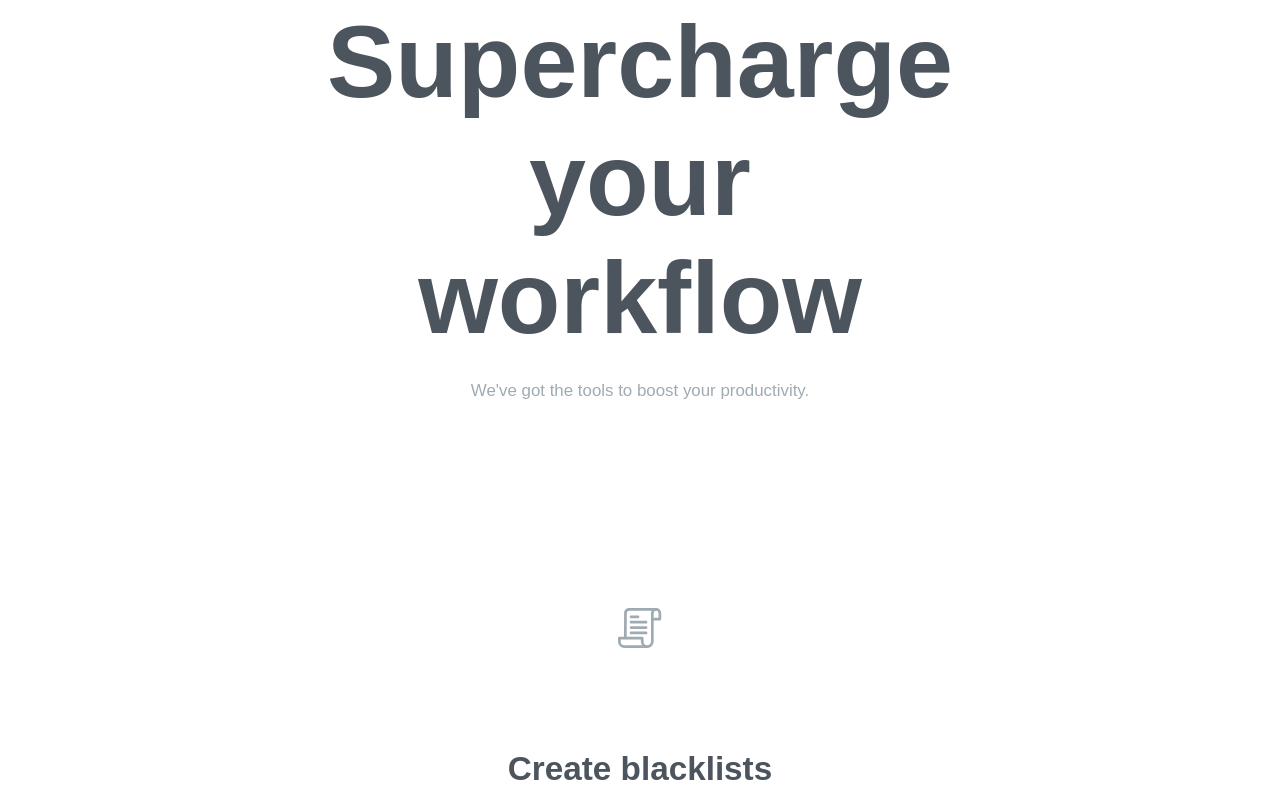
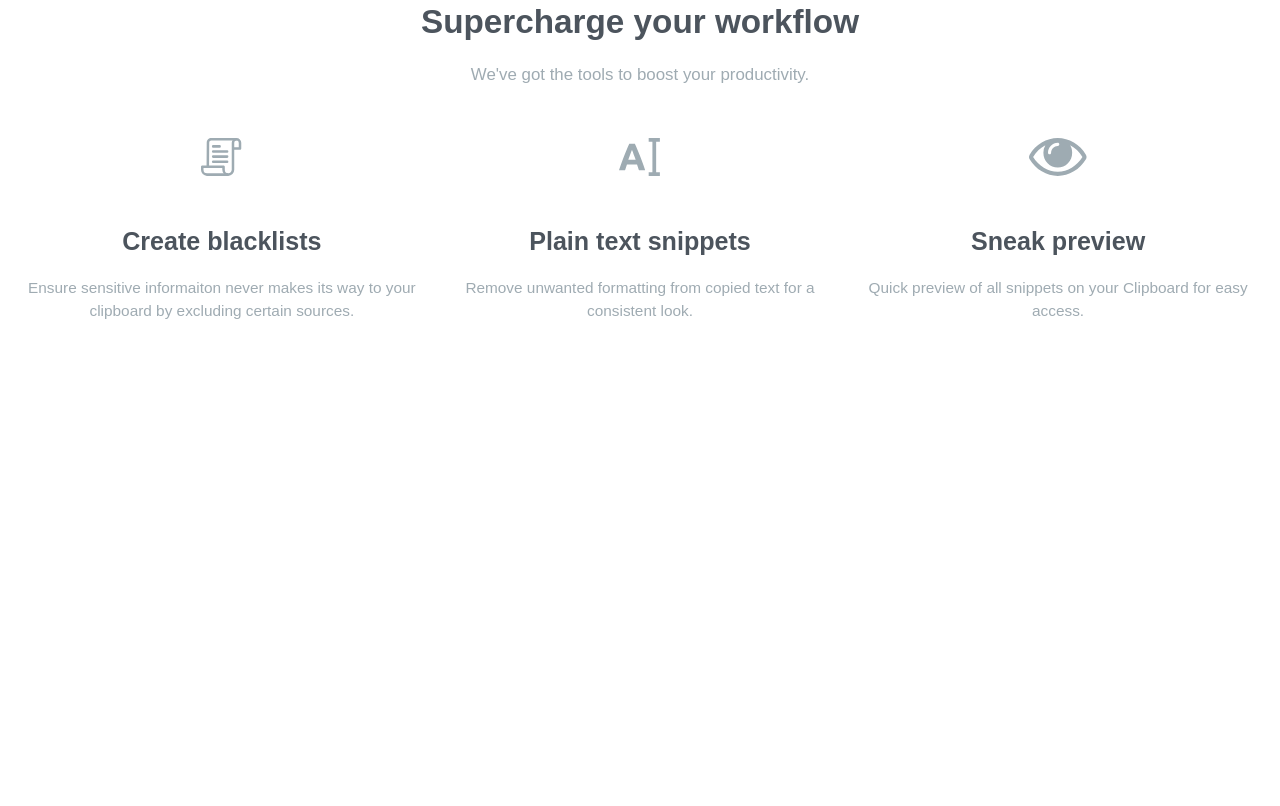
Before and after one commit to SpacemanOG/fmentor-Clipboard-landing-page, a plain HTML site: page index.html in a window 1280 px wide. Shown: the part 2332-3138 px from the top of the page. Drawn offline with Linux system fonts and the light colour scheme; a web font is replaced by a local one.

Commit message:
finished superchargeYourWorkflow

```diff
--- a/index.html
+++ b/index.html
@@ -36,12 +36,12 @@
         <h2 class="sidePadding">Keep track of your snippets</h1>
         <p class="sidePadding">Clipboard instantly stores any item you copy in the cloud, meaning you can access our snippets immediately on all your devices. Our Mac and iOS apps will help you organize everything.</p>
 
-        <div class="functionality">
-            <div class="functionalityImage">
+        <div class="features">
+            <div class="featuresImage">
                 <img src="./images/image-computer.png" alt="Photo of a computer">
             </div>
 
-            <div class="functionalityList">
+            <div class="featuresList">
                 <h3>Quick Search</h2>
                 <p>Easily search your snippets by content, category, web address, application, and more.</p>
 
@@ -60,18 +60,28 @@
         <img src="./images/image-devices.png" alt="Image of devices">
     </section>
 
-    <section class="superchargeYourWorkflow sidePadding">
-        <h1>Supercharge your workflow</h1>
-        <p>We've got the tools to boost your productivity.</p>
+    <section class="superchargeYourWorkflow">
+        <h2 class="sidePadding">Supercharge your workflow</h2>
+        <p class="sidePadding">We've got the tools to boost your productivity.</p>
+
+        <div class="functionalities">
+            <div class="createBlacklists">
                 <img src="./images/icon-blacklist.svg" alt="Icon of blacklist">
-        <h2>Create blacklists</h2>
+                <h3>Create blacklists</h3>
                 <p>Ensure sensitive informaiton never makes its way to your clipboard by excluding certain sources.</p>
+            </div>
+            <div class="plainTextSnippet">
                 <img src="./images/icon-text.svg" alt="Icon of text">
-        <h2>Plain text snippets</h2>
+                <h3>Plain text snippets</h3>
                 <p>Remove unwanted formatting from copied text for a consistent look.</p>
+            </div>
+            <div class="sneakPreview">
                 <img src="./images/icon-preview.svg" alt="Icon of preview">
-        <h2>Sneak preview</h2>
+                <h3>Sneak preview</h3>
                 <p>Quick preview of all snippets on your Clipboard for easy access.</p>
+            </div>
+        </div>
+
     </section>
 
     <section class="companyLogos">
--- a/styles.css
+++ b/styles.css
@@ -225,27 +225,27 @@ footer ul {
         position: relative;
     }
 
-    .functionality {
+    .features {
         margin-top: 5.6vw;
         display: flex;
     }
 
-    .functionalityImage, .functionalityList {
+    .featuresImage, .featuresList {
         width: 50%;
     }
 
-    .functionalityImage img {
+    .featuresImage img {
         width: 108%;
         margin-left: -4vw;
     }
 
-    .functionalityList>* {
+    .featuresList>* {
         text-align: left;
         padding-right: 16vw;
         padding-left: 8vw;
     }
 
-    .functionalityList p {
+    .featuresList p {
         font-size: 1.2vw;
         margin-top: .8vw;
     }
@@ -260,4 +260,31 @@ footer ul {
         margin: 0 auto;
         margin-top: 8vw;
     }
+
+    .functionalities {
+        width: 96%;
+        margin: 0 auto;
+        display: flex;
+        column-gap: 2vw;
+        margin-top: 4vw;
+    }
+
+    .functionalities>* {
+        text-align: center;
+    }
+
+    .functionalities img {
+        height: 20%;
+        margin: 0;
+        display: block;
+        margin: 0 auto;
+    }
+
+    .functionalities p {
+        font-size: 1.2vw;
+    }
+
+    .createBlacklists, .plainTextSnippet, .sneakPreview {
+        width: calc(100%/3);
+    }
 }
```
Lines whose indentation alone changed are shown as unchanged.
